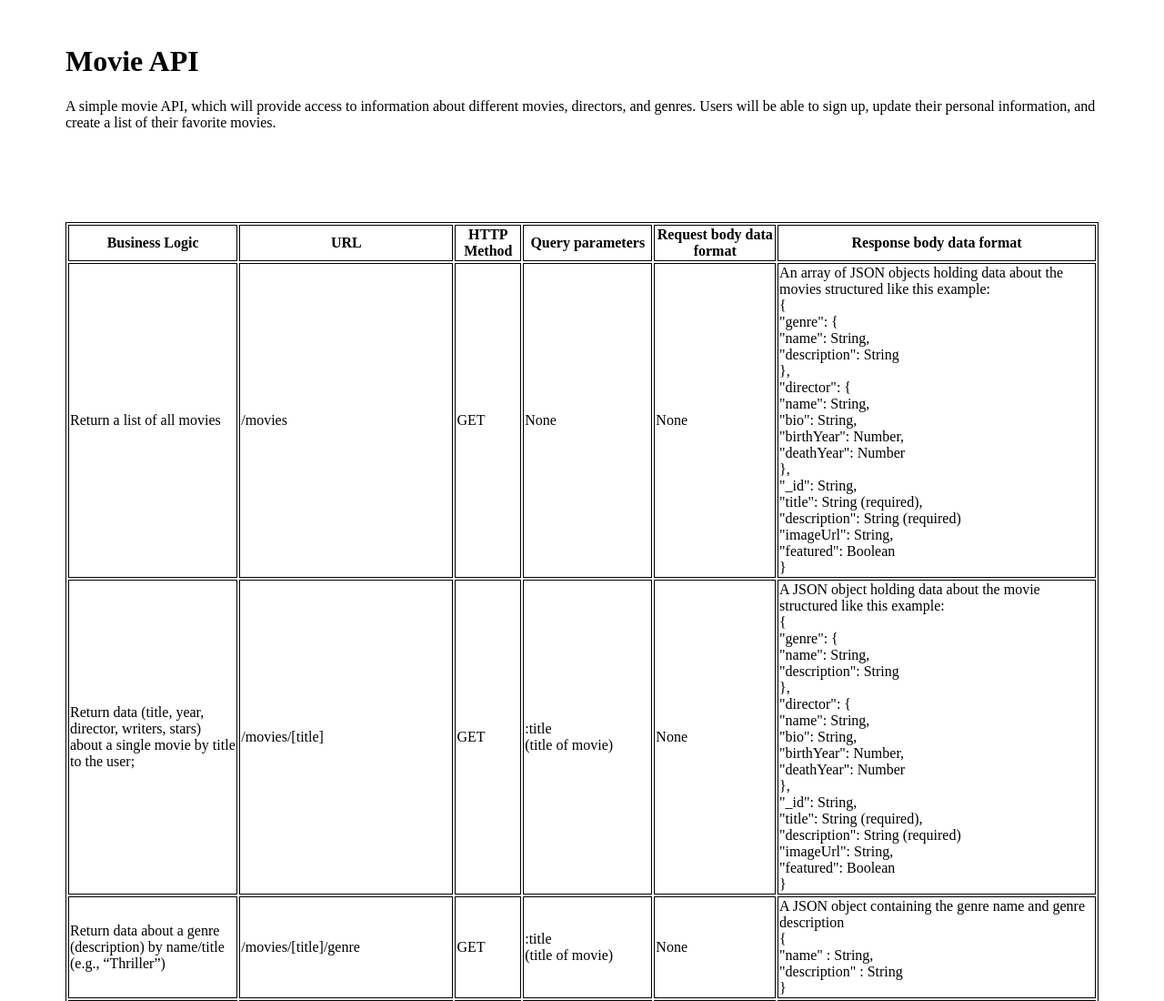
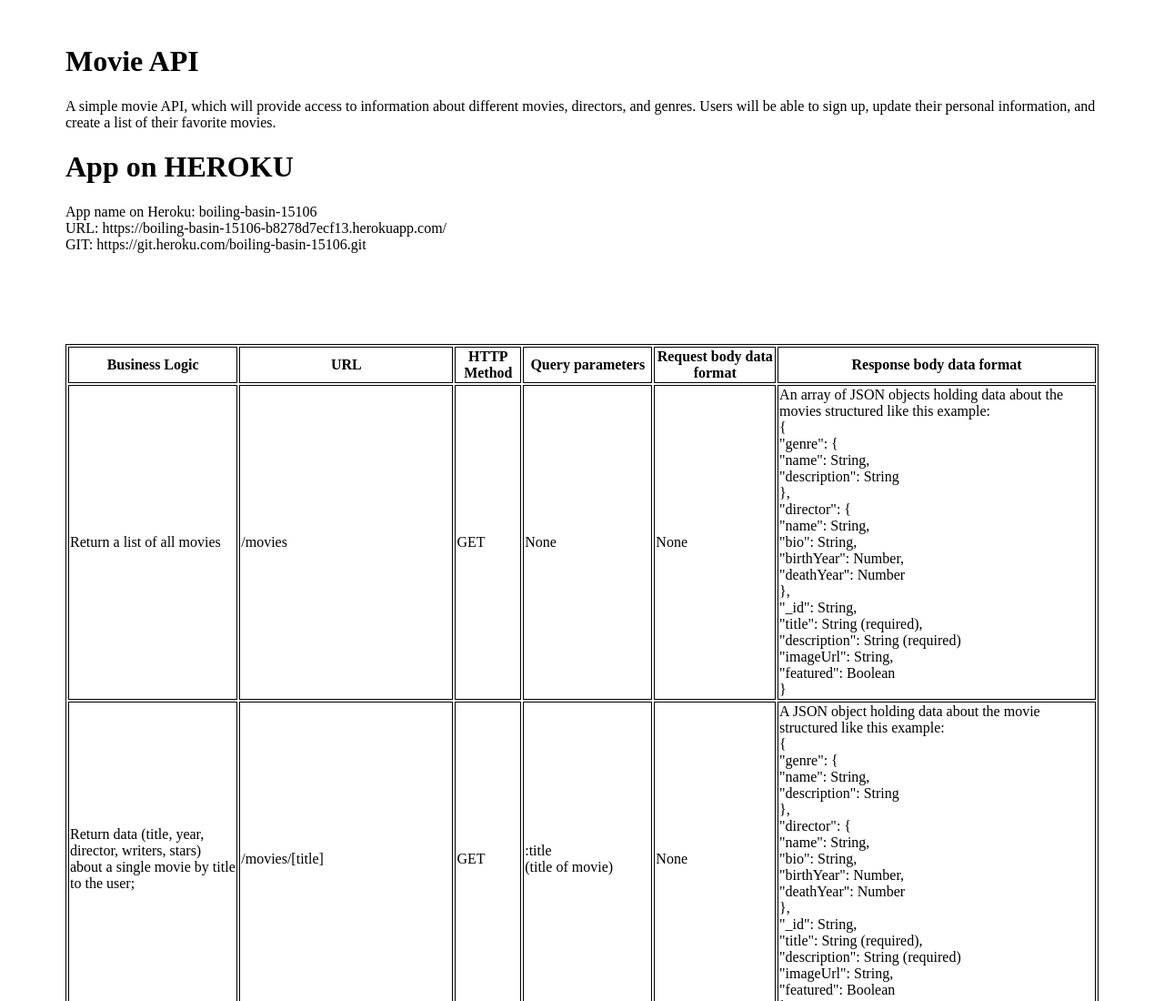
Before and after one commit to PsychoBoyJAck83/movie-api, a website: page public/documentation.html in a window 1280 px wide. Shown: the top 1100 px of the page at 91% size. Drawn offline with Linux system fonts and the light colour scheme.

Commit message:
Added Heroku info about project

```diff
--- a/public/documentation.html
+++ b/public/documentation.html
@@ -30,6 +30,9 @@
             a list of their favorite movies.
 			</p>
 			<p>
+			<h1>App on HEROKU</h1>
+			<p>App name on Heroku: boiling-basin-15106<br>
+				URL: https://boiling-basin-15106-b8278d7ecf13.herokuapp.com/<br>GIT: https://git.heroku.com/boiling-basin-15106.git</p>
 				<table>
 					<thead>
 					  <tr><b>
```
